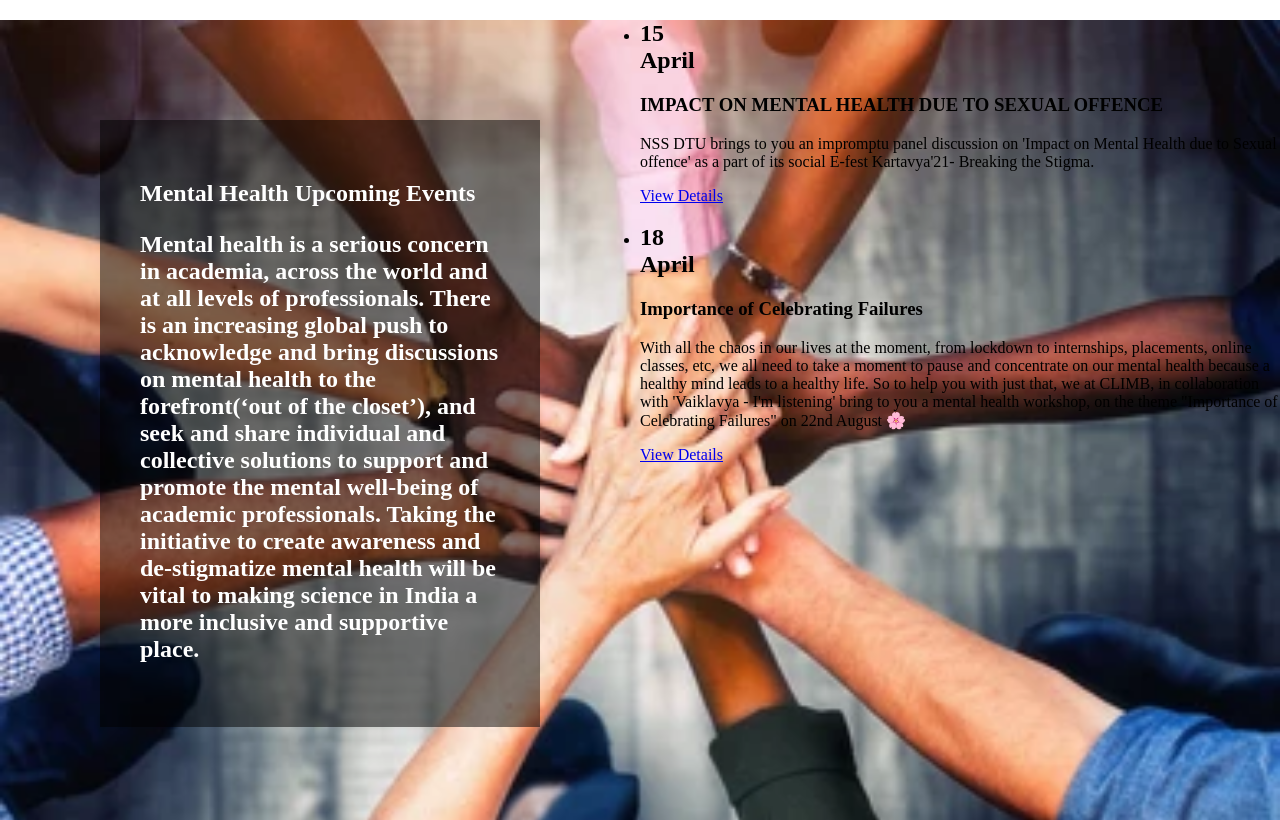
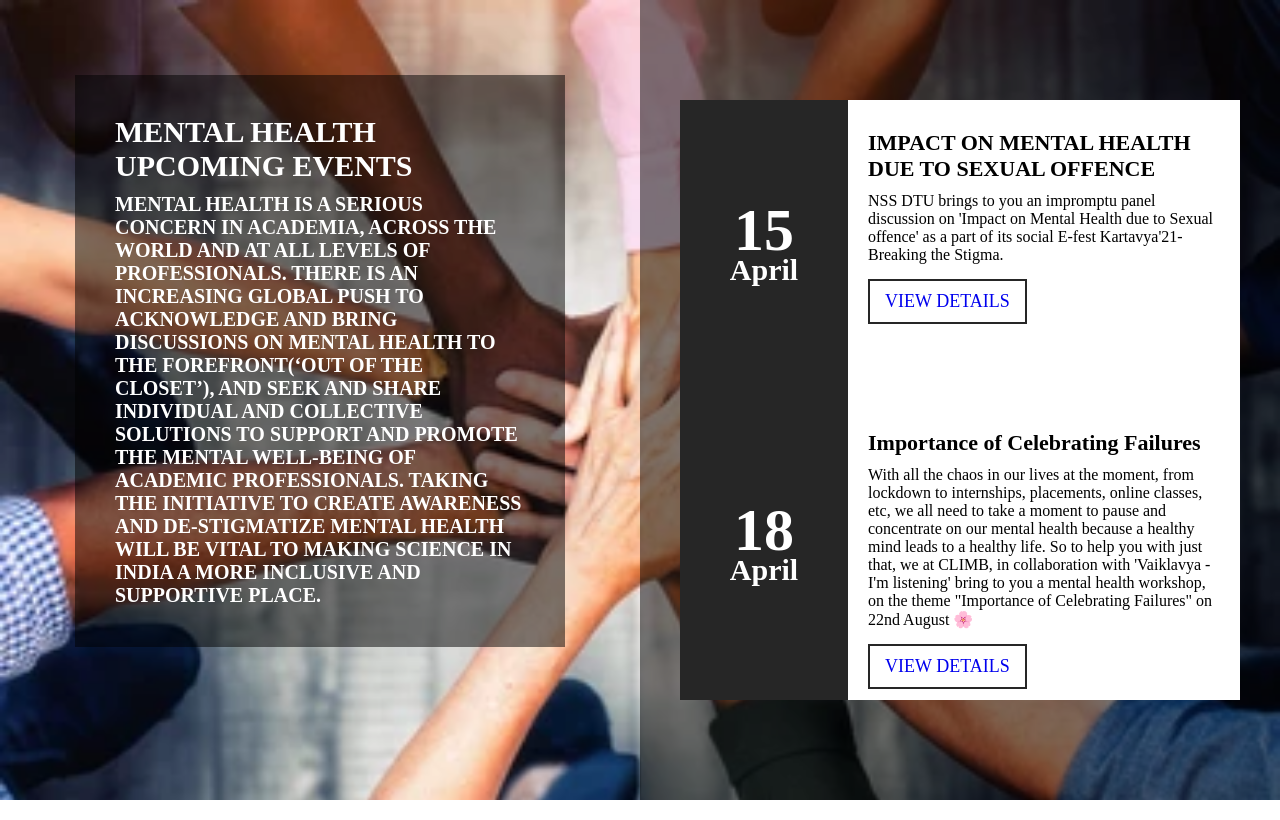
Before and after one commit to Ayushee11/Heal-Yourself, a website: page event1.html in a window 1280 px wide. Drawn offline with Linux system fonts and the light colour scheme.

Commit message:
Update events2.css

```diff
--- a/events2.css
+++ b/events2.css
@@ -16,7 +16,7 @@ section .leftBox
     width:50%;
     height:100%;
     float: left;
-    padding:100px;
+    padding:75px;
     box-sizing: border-box;
 }
 section .leftBox .content
@@ -27,11 +27,27 @@ section .leftBox .content
     padding:40px;
     transition : .5s;
 }
-section .leftBox .content :hover
+section .leftBox :hover
 {
     background: #721C0B;
 }
-.section .events
+
+section .leftBox .content h1{
+    margin:0;
+    padding:0;
+    font-size: 30px;
+    text-transform: uppercase;
+}
+
+section .leftBox .content p{
+    margin:10px 0 0;
+    padding:0;
+    font-size: 20px;
+
+}
+
+
+section .events
 {
     position: relative;
     width: 50%;
@@ -40,3 +56,98 @@ section .leftBox .content :hover
     float: right;
     box-sizing: border-box;
 }
+
+section .events ul
+{
+    position: absolute;
+    top: 50%;
+    transform: translateY(-50%);
+    margin:0;
+    padding: 40px;
+    width: 100%;
+    box-sizing: border-box;
+
+
+}
+
+
+section .events ul li
+{
+    list-style: none;
+    background: #fff;
+    box-sizing: border-box;
+    height: 300px;
+}
+section .events ul li .time
+{
+    position: relative;
+    padding: 20px;
+    background: #262626;
+    box-sizing: border-box;
+    width: 30%;
+    height: 100%;
+    float: left;
+    text-align: center;
+    transition: .5s;
+
+}
+
+section .events ul li:hover .time{
+    background: #e91e63;
+}
+section .events ul li .time h2{
+    position: absolute;
+    margin: 0;
+    padding: 0;
+    top:50%;
+    left:50%;
+    transform: translate(-50%,-50%);
+    color: #fff;
+    font-size: 60px;
+    line-height: 30px;
+}
+section .events ul li .time h2 span{
+    font-size: 30px;
+}
+section .events ul li .details{
+    padding: 20px;
+    background: #fff;
+    box-sizing: border-box;
+    width: 70%;
+    height: 100%;
+    float: left;
+}
+section .events ul li .details h3{
+    position: relative;
+    margin: 10px 0 0;
+    padding: 0;
+    font-size: 22px;
+
+}
+
+section .events ul li .details p{
+    position: relative;
+    margin: 10px 0 0;
+    padding: 0;
+    font-size: 16px;
+
+}
+
+section .events ul li .details a{
+    display: inline-block;
+    text-decoration: none;
+    text-transform: uppercase;
+    padding: 10px 15px;
+    border: 2px solid #262626;
+    margin-top: 15px;
+    font-size: 18px;
+    transition: .5s;
+
+}
+
+section .events ul li .details a:hover{
+    background: #e91e63;
+    color: #fff;
+    border-color: #e91e63;
+
+}
```
